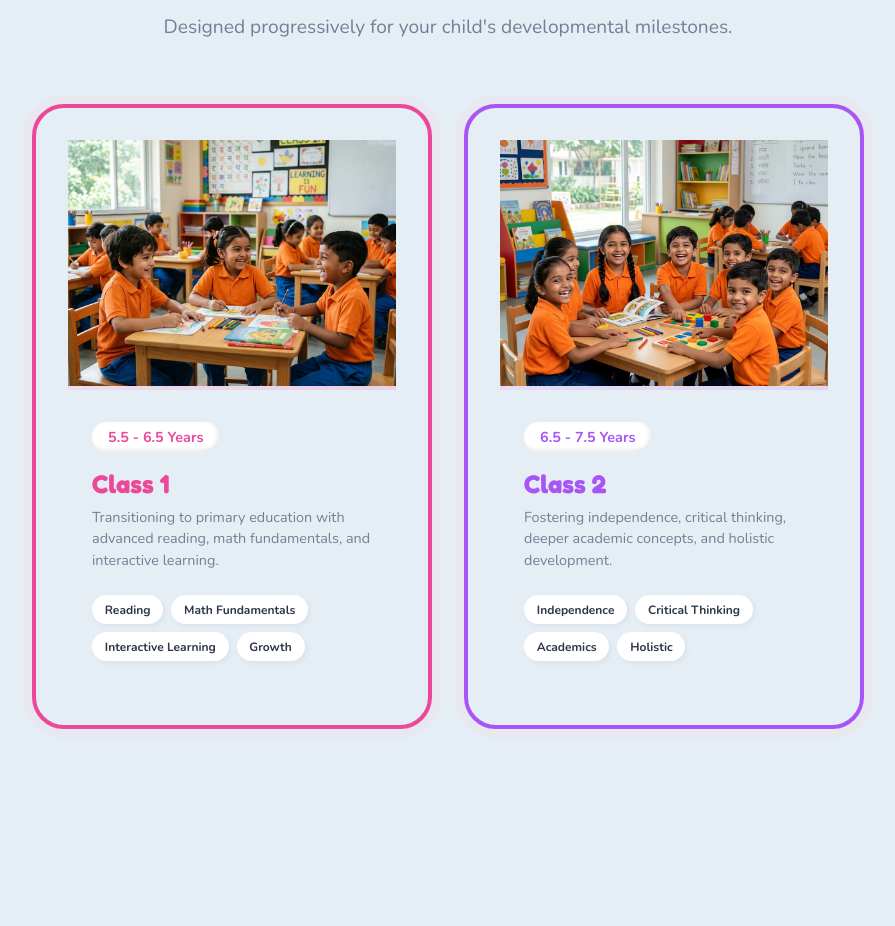
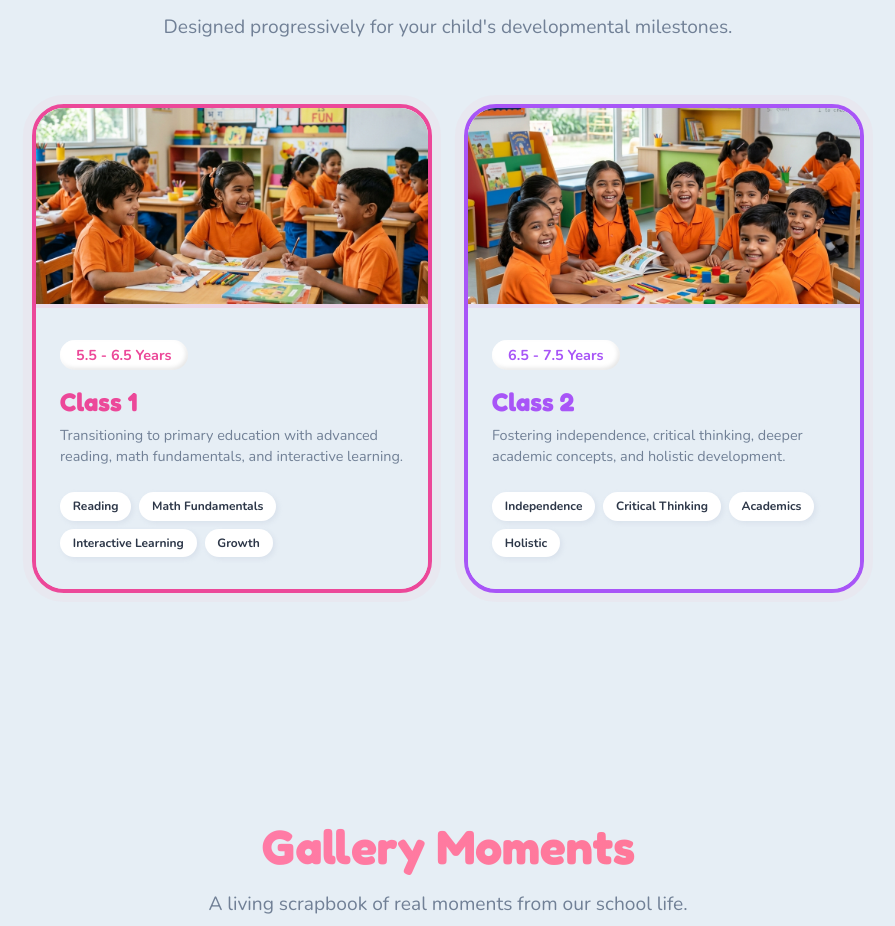
Before and after one commit to CHIRAG-GOUR/Playbox-School, a React (Vite) app: page / in a window 1280 px wide. Shown: the part 3177-4103 px from the top of the page, without its empty margins (192-1087 px from the left). Built offline with nearby package versions, Linux system fonts and the light colour scheme; the HTML template or start-up script is replaced by a standard one.

Commit message:
Reduce height of Program cards

```diff
--- a/src/components/Programs.jsx
+++ b/src/components/Programs.jsx
@@ -64,12 +64,14 @@ export default function Programs() {
                 width: '100%',
                 maxWidth: '400px',
                 borderWidth: '4px',
-                borderStyle: 'solid'
+                borderStyle: 'solid',
+                padding: 0,
+                overflow: 'hidden'
               }}
             >
               <div
                 className="program-img-wrapper"
-                style={{ background: program.gradient }}
+                style={{ background: program.gradient, height: '200px' }}
               >
                 <img src={program.image} alt={program.title} />
               </div>
```
